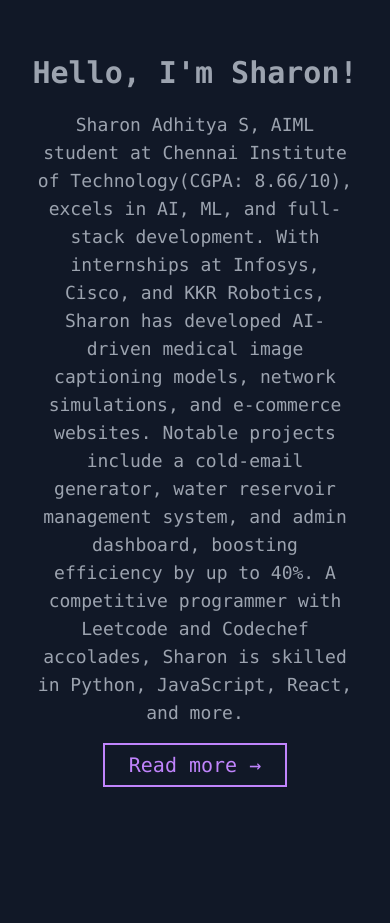
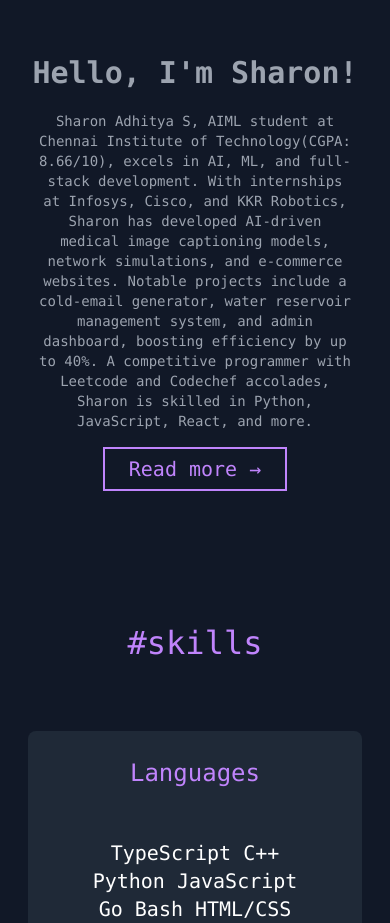
Before and after one commit to sharonadhitya/portfolio, a React (Create React App) app: page / in a window 390 px wide. Shown: the part 934-1857 px from the top of the page. Built offline with nearby package versions, Linux system fonts and the light colour scheme.

Commit message:
FINAL_DEPLOY

```diff
--- a/src/App.js
+++ b/src/App.js
@@ -144,7 +144,7 @@ function App() {
             <span className="text-white hidden md:inline"> -------------------</span>
           </h3>
           <h2 className="text-gray-400 text-[30px] md:text-[45px] font-bold mb-4">Hello, I'm Sharon!</h2>
-          <p className="text-gray-400 mb-6 text-lg md:text-2xl px-2 md:px-16 whitespace-pre-line">
+          <p className="text-gray-400 mb-6 text-sm md:text-2xl px-2 md:px-16 whitespace-pre-line">
   Sharon Adhitya S, AIML student at Chennai Institute of Technology(CGPA: 8.66/10),
   excels in AI, ML, and full-stack development. With internships at Infosys, Cisco,
   and KKR Robotics, Sharon has developed AI-driven medical image captioning models,
```
